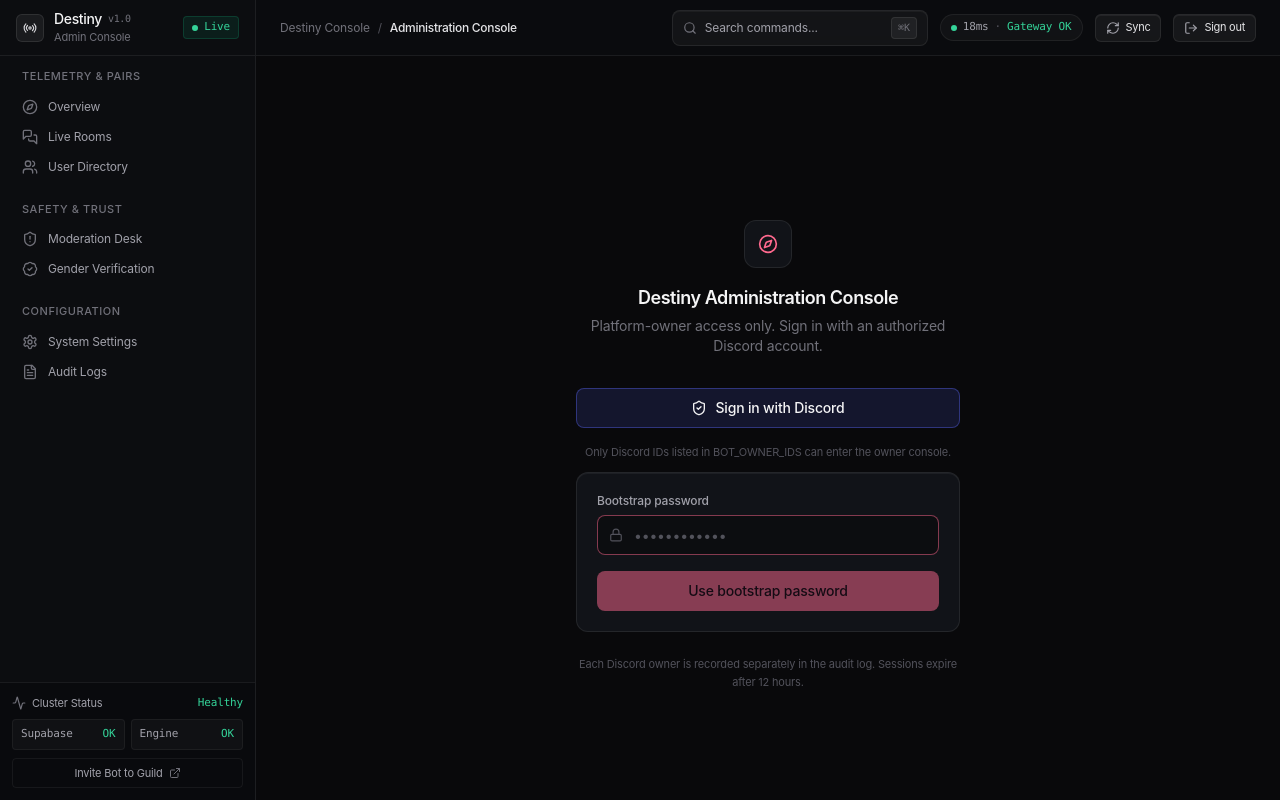
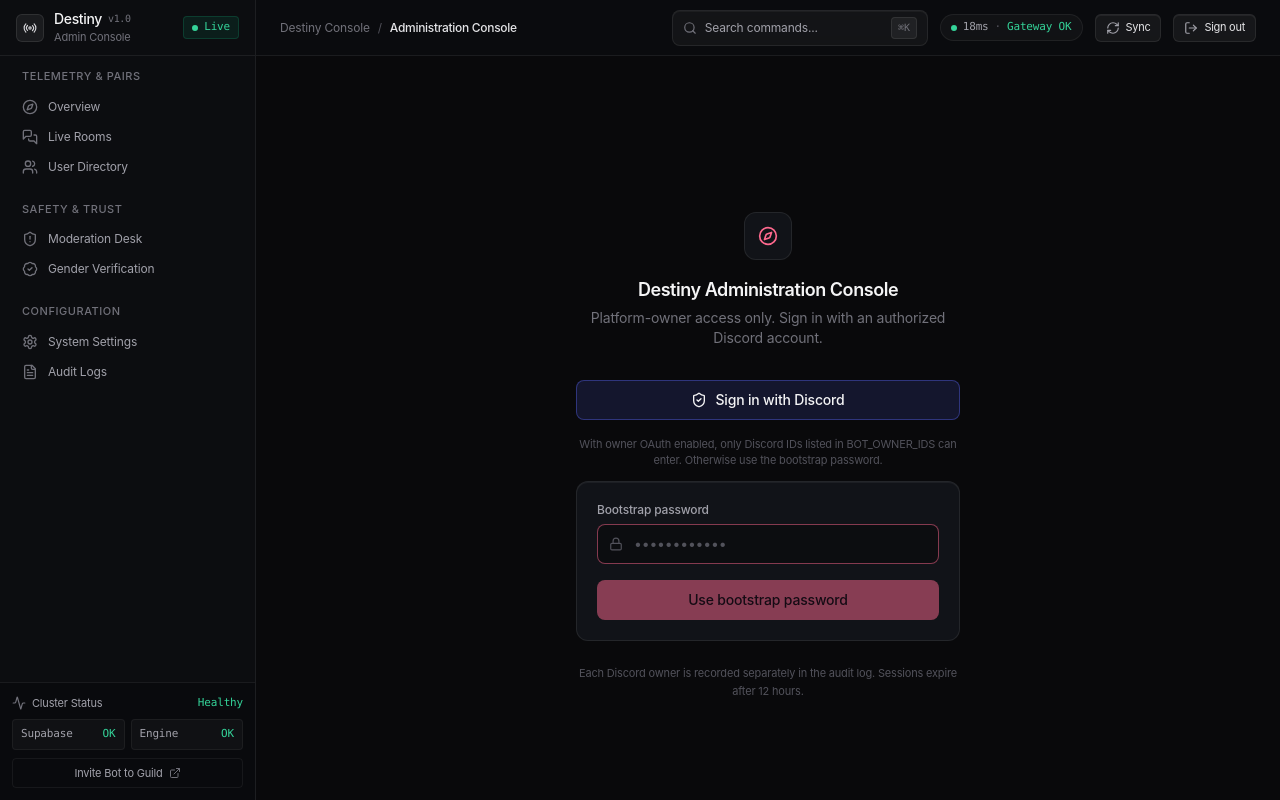
Before and after one commit to iamoxyg3nnn-cloud/destiny-bot, a Next.js app in the folder dashboard/: page /login in a window 1280 px wide. Built offline with nearby package versions, Linux system fonts and the light colour scheme.

Commit message:
Clarify dashboard owner OAuth and bootstrap password modes

```diff
--- a/dashboard/app/login/page.tsx
+++ b/dashboard/app/login/page.tsx
@@ -72,7 +72,7 @@ export default function LoginPage() {
         </a>
 
         <p className="mb-3 text-center text-[11px] text-zinc-600">
-          Only Discord IDs listed in BOT_OWNER_IDS can enter the owner console.
+          With owner OAuth enabled, only Discord IDs listed in BOT_OWNER_IDS can enter. Otherwise use the bootstrap password.
         </p>
 
         <form
```
